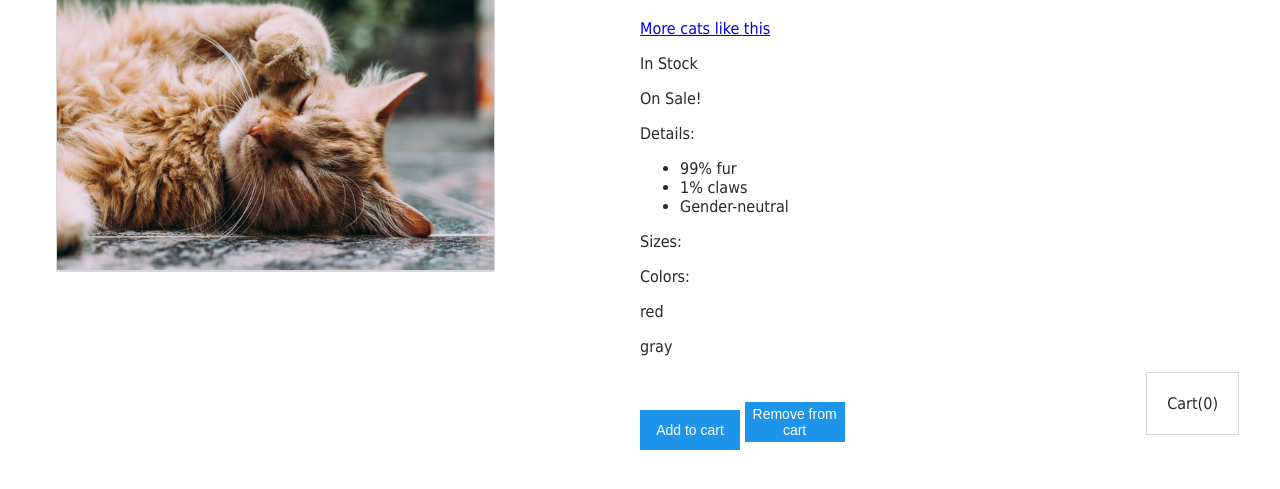
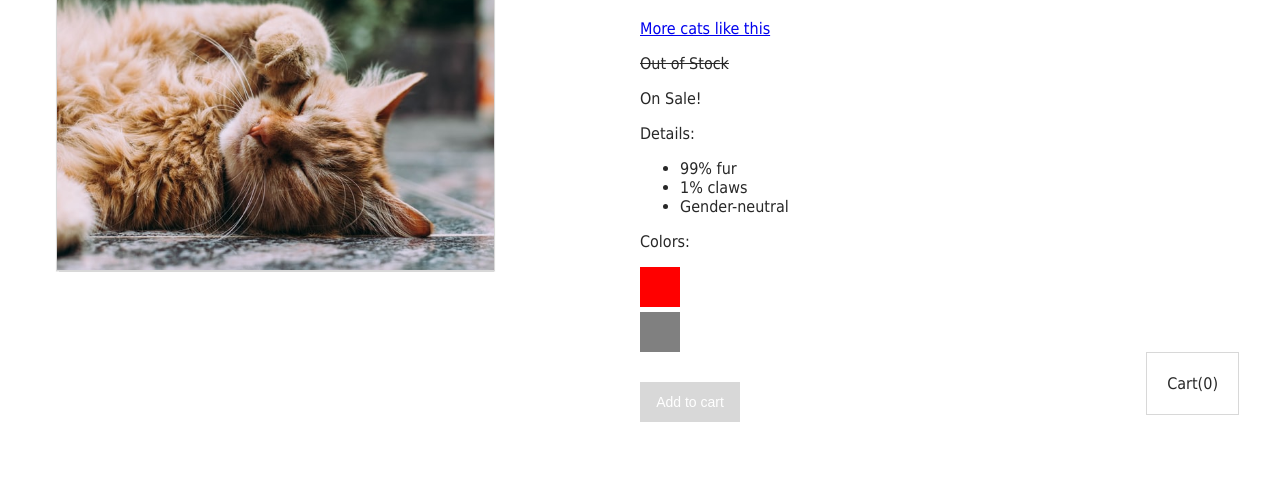
Before and after one commit to marina-grechukha/intro-vue, a plain HTML site: page index.html in a window 1280 px wide. Shown: the part 163-652 px from the top of the page. Drawn offline with nearby package versions, Linux system fonts and the light colour scheme.

Commit message:
6. Class & Style Binding

```diff
--- a/index.html
+++ b/index.html
@@ -20,7 +20,7 @@
       <h1>{{ product }}</h1>
       <a :href="link" target="_blank">More cats like this</a>
       <p v-if="inStock">In Stock</p>
-      <p v-else>Out of Stock</p>
+      <p v-else :class="{ outOfStock: !inStock }">Out of Stock</p>
       <span v-if="onSale">On Sale!</span>
 
       <p>Details:</p>
@@ -28,21 +28,21 @@
         <li v-for="detail in details">{{ detail }}</li>
       </ul>
 
-      <p>Sizes:</p>
-      <ul>
-        <li v-for="size in sizes">{{ size }}</li>
-      </ul>
-
       <p>Colors:</p>
-      <div v-for="variant in variants" :key="variant.variantId">
-        <p @mouseover="updateProduct(variant.variantImage)">
-          {{ variant.variantColor }}
-        </p>
+      <div v-for="variant in variants"
+           :key="variant.variantId"
+           class="color-box"
+           :style="{ backgroundColor: variant.variantColor }"
+           @mouseover="updateProduct(variant.variantImage)"
+      >
       </div>
 
-      <button @click="addToCart">Add to cart</button>
-      <button @click="removeFromCart">Remove from cart</button>
-
+      <button @click="addToCart"
+              :disabled="!inStock"
+              :class="{ disabledButton: !inStock}"
+      >
+        Add to cart
+      </button>
 
       <div class="cart">
         <p>Cart({{ cart }})</p>
--- a/main.js
+++ b/main.js
@@ -4,7 +4,7 @@ const app = new Vue({
         product: 'Cat',
         image: './assets/red-cat.jpg',
         link: 'https://unsplash.com/collections/33304287/the-cats-',
-        inStock: true,
+        inStock: false,
         onSale: true,
         details: ['99% fur', '1% claws', 'Gender-neutral'],
         variants: [
@@ -28,8 +28,5 @@ const app = new Vue({
         updateProduct(variantImage) {
             this.image = variantImage
         },
-        removeFromCart() {
-            this.cart -= 1
-        }
     }
 })
--- a/style.css
+++ b/style.css
@@ -87,3 +87,6 @@ textarea {
     color: #16C0B0;
     text-decoration: underline;
 }
+.outOfStock {
+    text-decoration: line-through;
+}
```
